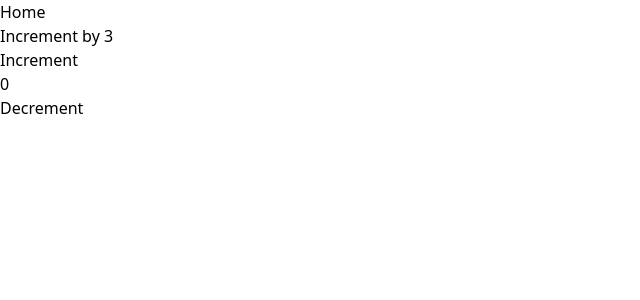
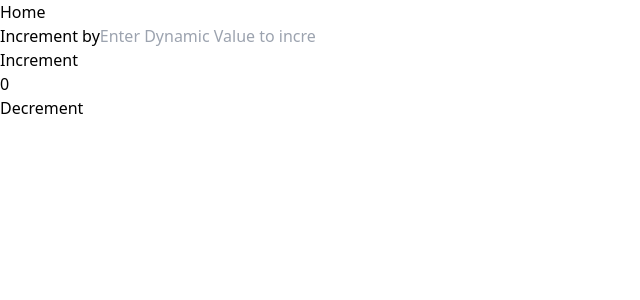
Before and after one commit to NFRIDOY/project-redux, a React (Vite) app: page / in a window 1280 px wide. Shown: the top 300 px of the page, without its empty margins (0-640 px from the left). Built offline with nearby package versions, Linux system fonts and the light colour scheme.

Commit message:
(incrementByValue) using input

```diff
--- a/src/components/Counter/Counter.jsx
+++ b/src/components/Counter/Counter.jsx
@@ -1,5 +1,6 @@
 import { useDispatch, useSelector } from 'react-redux'
 import { increment, decrement, incrementByValue } from './../../redux/features/counter/counterSlice'; // import all actions from counterSlice
+import { useState } from 'react';
 
 const Counter = () => {
     /**
@@ -9,9 +10,19 @@ const Counter = () => {
 
     const { count } = useSelector((state) => state.counter);
     const dispatch = useDispatch();
+
+    const [input, setInput] = useState(null);
     return (
         <div>
-            <button onClick={() => dispatch(incrementByValue(3))}>Increment by 3</button>
+            {/* <input type="number" name="incrementValue" id="" /> */}
+            <button onClick={() => dispatch(incrementByValue(input))}>Increment by</button>
+            <input
+                className='mx-10 w-96'
+                type="number"
+                value={input}
+                onInput={e => setInput(parseFloat(e.target.value))}
+                placeholder='Enter Dynamic Value to increment'
+            />
             <br />
             <button onClick={() => dispatch(increment())}>Increment</button>
             <div>
```
